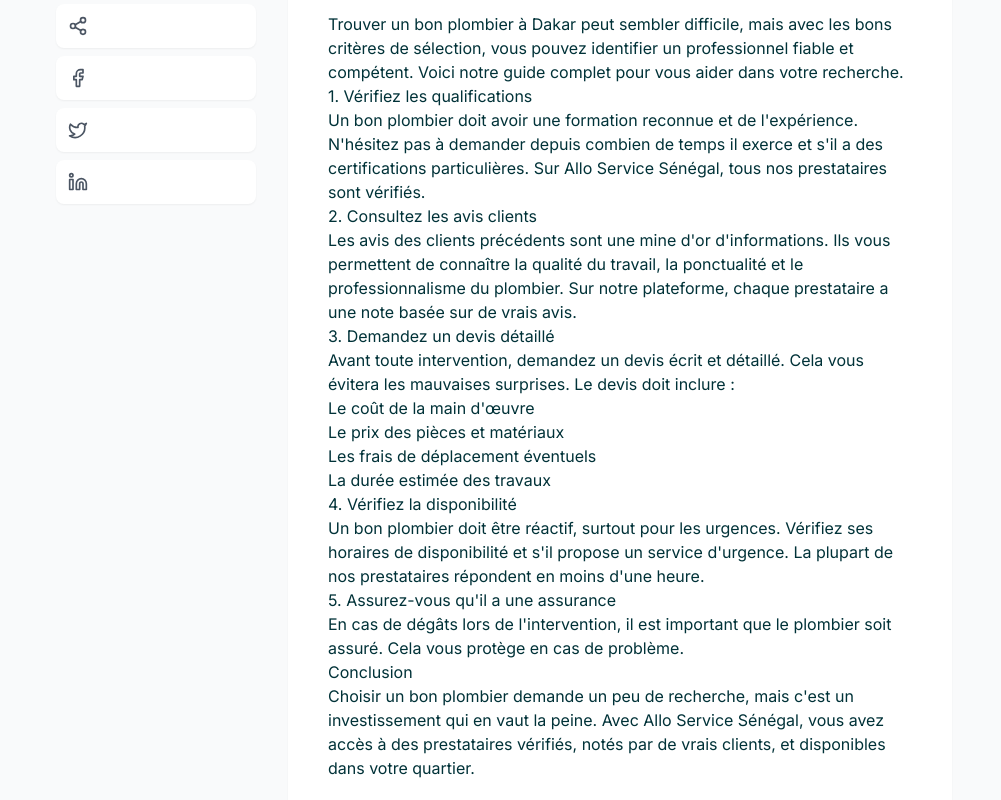
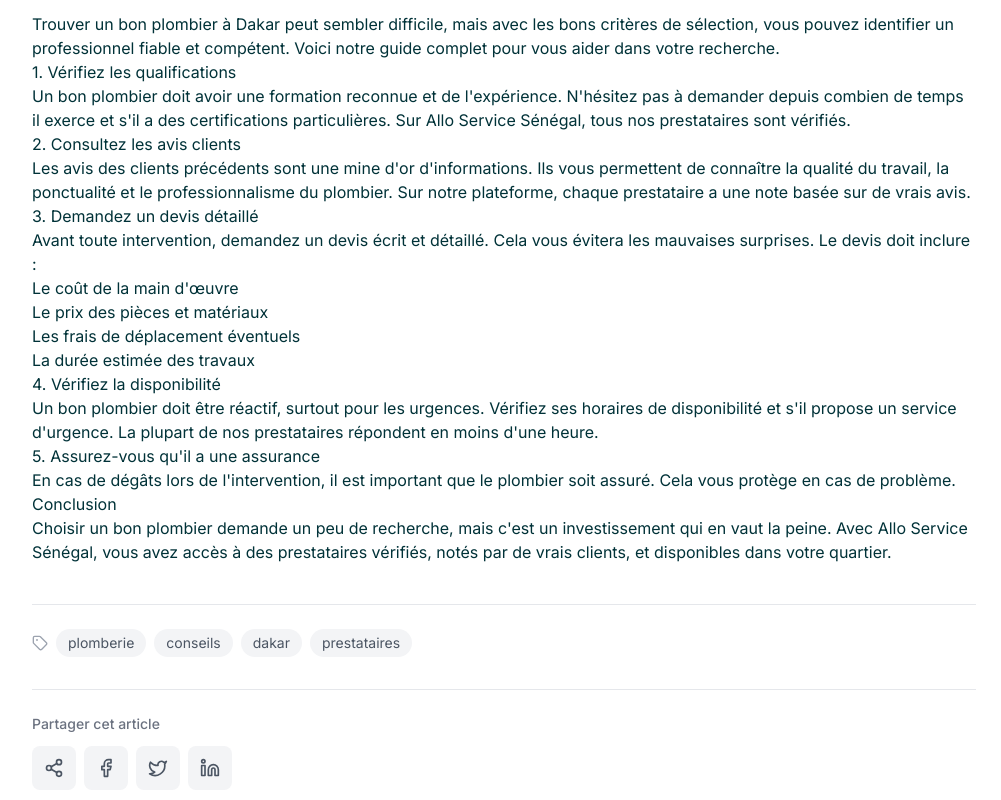
Before and after one commit to Allo-Service-Senegal/allo-website, a Next.js app: page /blog/5-astuces-developper-clientele in a window 1280 px wide. Shown: the part 480-1280 px from the top of the page, without its empty margins (136-1137 px from the left). Built offline with nearby package versions, Linux system fonts and the light colour scheme.

Commit message:
Update blog article layout to full width

```diff
--- a/src/app/blog/[slug]/page.tsx
+++ b/src/app/blog/[slug]/page.tsx
@@ -196,7 +196,7 @@ export default function ArticleDetail() {
       {/* Header avec image */}
       <div className="bg-primary text-white py-12">
         <div className="container mx-auto px-4">
-          <div className="max-w-4xl mx-auto">
+          <div className="max-w-5xl mx-auto">
             {/* Breadcrumb */}
             <div className="flex items-center text-sm text-white/70 mb-6">
               <Link href="/blog" className="hover:text-white flex items-center">
@@ -240,50 +240,9 @@ export default function ArticleDetail() {
       </div>
 
       <div className="container mx-auto px-4 py-12">
-        <div className="max-w-4xl mx-auto">
-          <div className="grid lg:grid-cols-4 gap-8">
-            {/* Sidebar gauche - Partage */}
-            <aside className="lg:col-span-1 order-2 lg:order-1">
-              <div className="sticky top-24">
-                <p className="text-sm font-medium text-gray-500 mb-3">Partager</p>
-                <div className="flex lg:flex-col gap-2">
-                  <button
-                    onClick={handleShare}
-                    className="p-3 bg-white rounded-lg shadow-sm hover:shadow-md transition text-gray-600 hover:text-primary"
-                    title={copied ? 'Lien copié !' : 'Copier le lien'}
-                  >
-                    <Share2 className="w-5 h-5" />
-                  </button>
-                  <a
-                    href={`https://www.facebook.com/sharer/sharer.php?u=${shareUrl}`}
-                    target="_blank"
-                    rel="noopener noreferrer"
-                    className="p-3 bg-white rounded-lg shadow-sm hover:shadow-md transition text-gray-600 hover:text-blue-600"
-                  >
-                    <Facebook className="w-5 h-5" />
-                  </a>
-                  <a
-                    href={`https://twitter.com/intent/tweet?url=${shareUrl}&text=${article.titre}`}
-                    target="_blank"
-                    rel="noopener noreferrer"
-                    className="p-3 bg-white rounded-lg shadow-sm hover:shadow-md transition text-gray-600 hover:text-sky-500"
-                  >
-                    <Twitter className="w-5 h-5" />
-                  </a>
-                  <a
-                    href={`https://www.linkedin.com/shareArticle?mini=true&url=${shareUrl}&title=${article.titre}`}
-                    target="_blank"
-                    rel="noopener noreferrer"
-                    className="p-3 bg-white rounded-lg shadow-sm hover:shadow-md transition text-gray-600 hover:text-blue-700"
-                  >
-                    <Linkedin className="w-5 h-5" />
-                  </a>
-                </div>
-              </div>
-            </aside>
-
+        <div className="max-w-5xl mx-auto">
           {/* Contenu principal */}
-            <article className="lg:col-span-3 order-1 lg:order-2">
+          <article>
             <div className="bg-white rounded-xl shadow-sm p-6 lg:p-10">
               {/* Contenu de l'article */}
               <div
@@ -309,6 +268,44 @@ export default function ArticleDetail() {
                       {tag}
                     </span>
                   ))}
+                </div>
+              </div>
+
+              {/* Partage */}
+              <div className="mt-8 pt-6 border-t">
+                <p className="text-sm font-medium text-gray-500 mb-3">Partager cet article</p>
+                <div className="flex gap-2">
+                  <button
+                    onClick={handleShare}
+                    className="p-3 bg-gray-100 rounded-lg hover:bg-gray-200 transition text-gray-600 hover:text-primary"
+                    title={copied ? 'Lien copié !' : 'Copier le lien'}
+                  >
+                    <Share2 className="w-5 h-5" />
+                  </button>
+                  <a
+                    href={`https://www.facebook.com/sharer/sharer.php?u=${shareUrl}`}
+                    target="_blank"
+                    rel="noopener noreferrer"
+                    className="p-3 bg-gray-100 rounded-lg hover:bg-gray-200 transition text-gray-600 hover:text-blue-600"
+                  >
+                    <Facebook className="w-5 h-5" />
+                  </a>
+                  <a
+                    href={`https://twitter.com/intent/tweet?url=${shareUrl}&text=${article.titre}`}
+                    target="_blank"
+                    rel="noopener noreferrer"
+                    className="p-3 bg-gray-100 rounded-lg hover:bg-gray-200 transition text-gray-600 hover:text-sky-500"
+                  >
+                    <Twitter className="w-5 h-5" />
+                  </a>
+                  <a
+                    href={`https://www.linkedin.com/shareArticle?mini=true&url=${shareUrl}&title=${article.titre}`}
+                    target="_blank"
+                    rel="noopener noreferrer"
+                    className="p-3 bg-gray-100 rounded-lg hover:bg-gray-200 transition text-gray-600 hover:text-blue-700"
+                  >
+                    <Linkedin className="w-5 h-5" />
+                  </a>
                 </div>
               </div>
 
@@ -367,6 +364,5 @@ export default function ArticleDetail() {
         </div>
       </div>
     </div>
-    </div>
   )
 }
```
Lines whose indentation alone changed are shown as unchanged.
